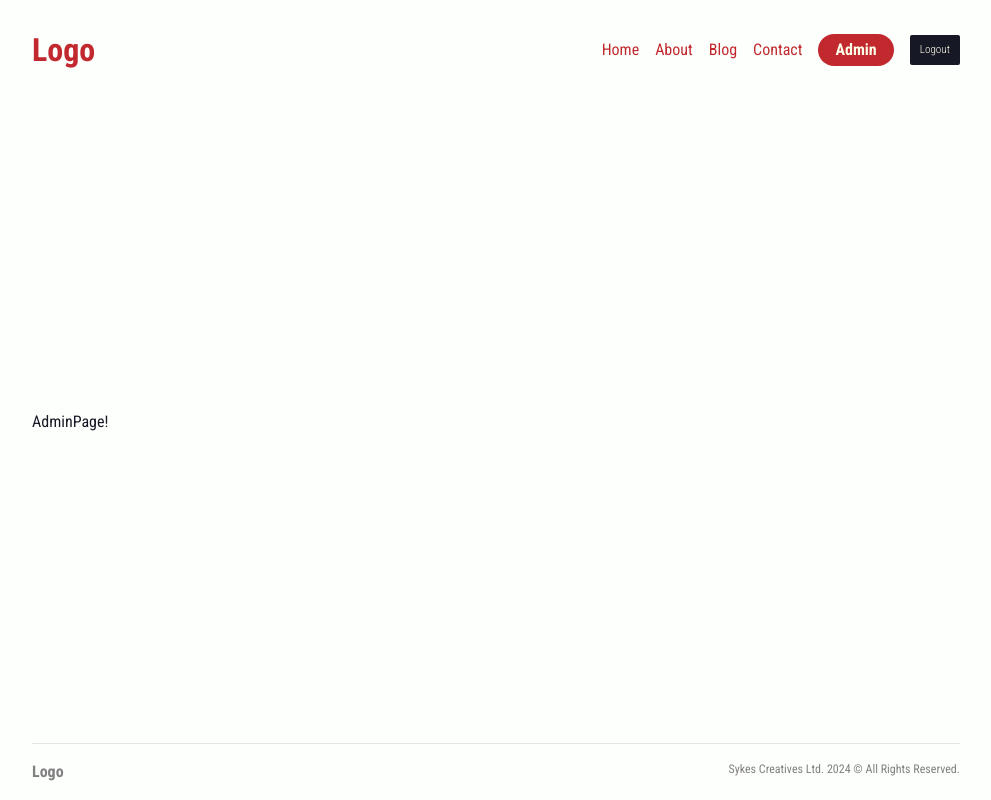
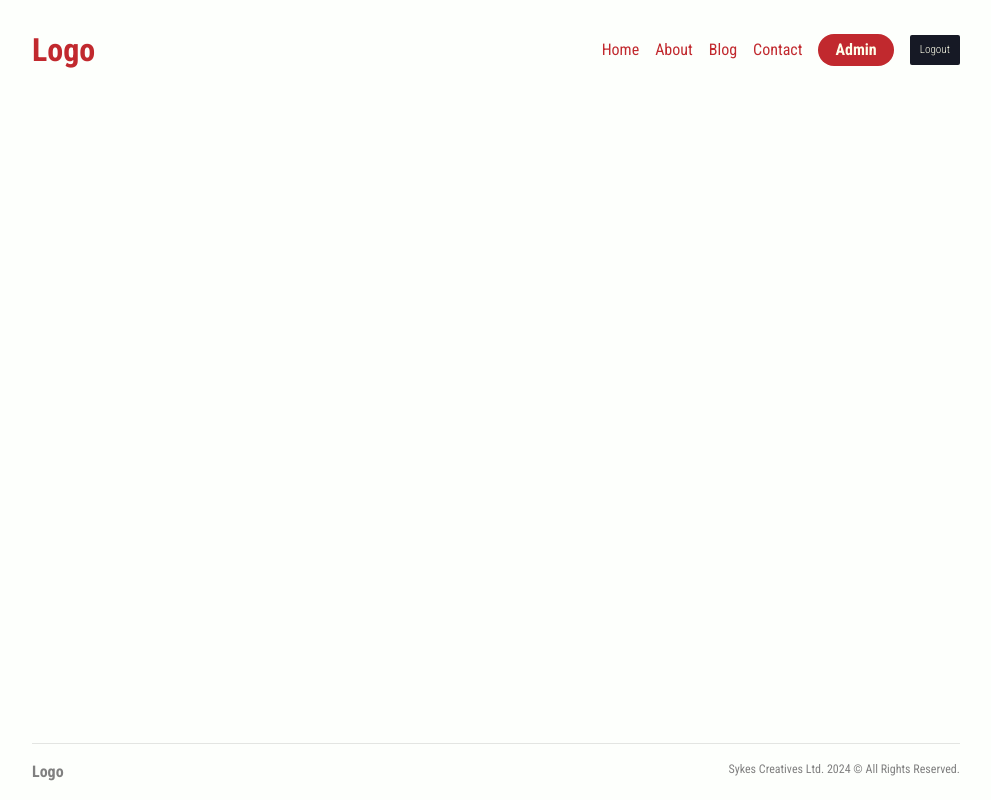
Before and after one commit to DezmenSykes/nextjs-stack-starter, a Next.js app: page /admin in a window 1280 px wide. Shown: the whole page, without its empty margins (144-1135 px from the left). Built offline with nearby package versions, Linux system fonts and the light colour scheme.

Commit message:
Admin page

```diff
--- a/app/admin/page.jsx
+++ b/app/admin/page.jsx
@@ -1,6 +1,16 @@
 const AdminPage = () => {
     return (
-      <h1>AdminPage!</h1>
+      <>
+        <section>
+
+        </section>
+        <section>
+
+        </section>
+        <section>
+
+        </section>
+      </>
     )
   }
 
```
